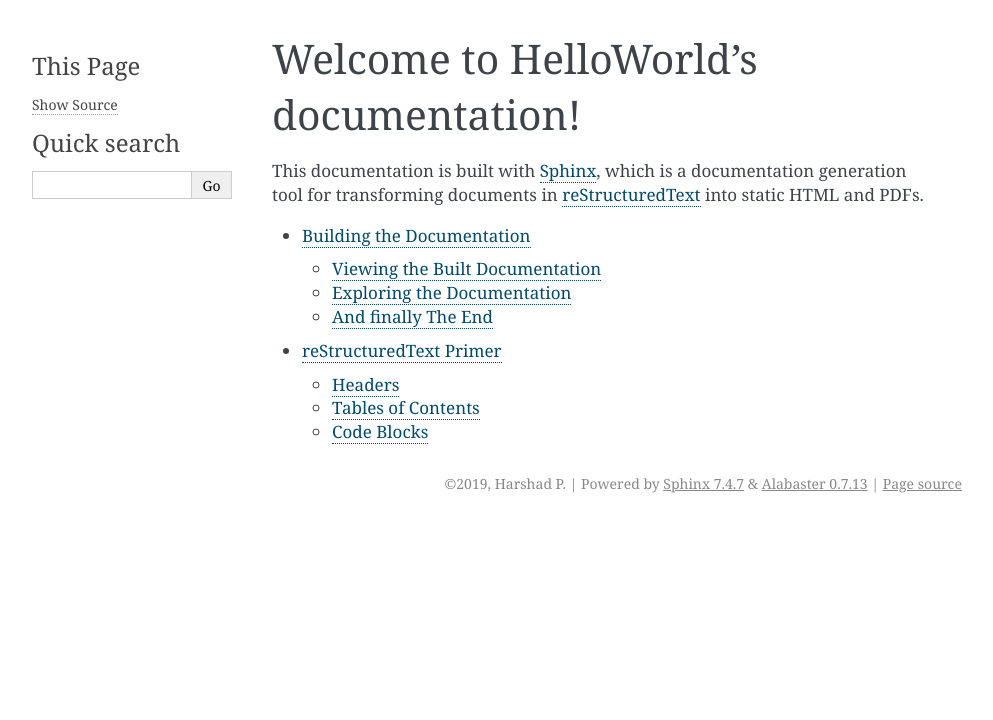
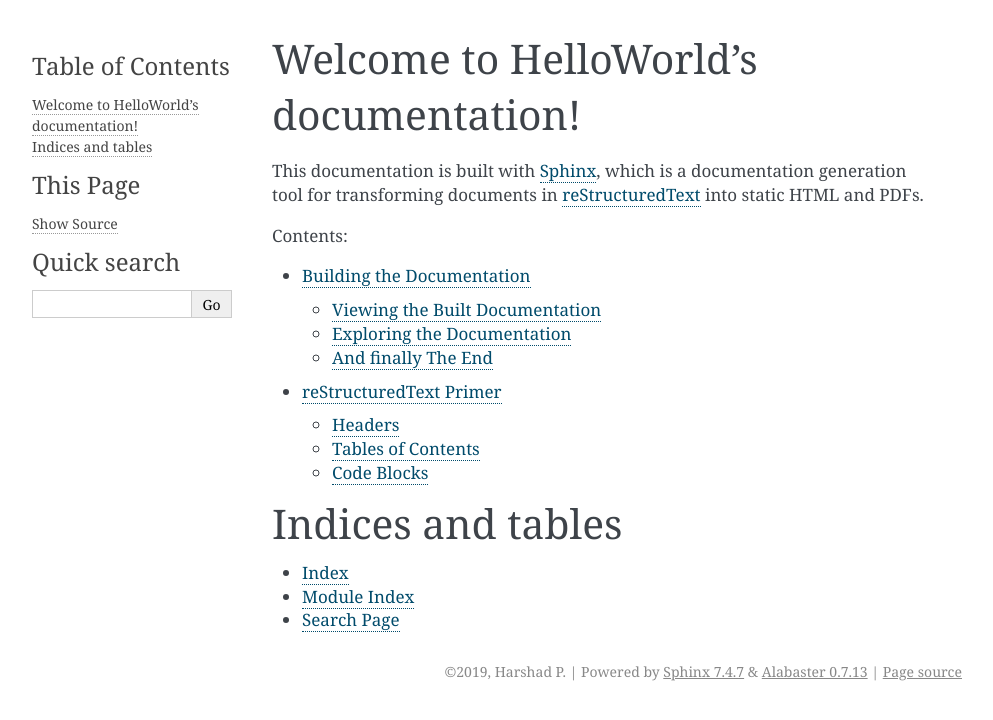
Before and after one commit to hphadke29/hello-world, a Sphinx documentation site: the page built from docs/source/index.rst, in a window 1280 px wide. Shown: the top 720 px of the page, without its empty margins (148-1141 px from the left). Built offline with Sphinx 7.4.7, drawn with Linux system fonts in a browser that asks for light colours.

Commit message:
fixing index rst

```diff
--- a/docs/source/index.rst
+++ b/docs/source/index.rst
@@ -13,9 +13,17 @@ static HTML and PDFs.
 
 .. toctree::
    :maxdepth: 2
+   :caption: Contents:
 
    getting_started
    rest
 
+Indices and tables
+==================
+
+* :ref:`genindex`
+* :ref:`modindex`
+* :ref:`search`
+
 .. _Sphinx: http://sphinx.pocoo.org/
 .. _reStructuredText: http://docutils.sourceforge.net/rst.html
```
